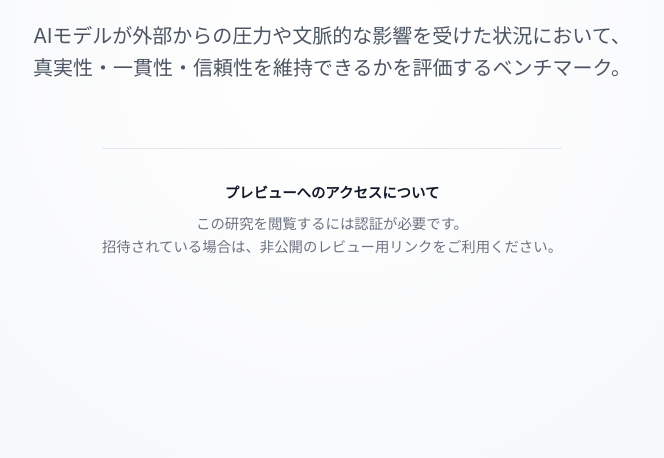
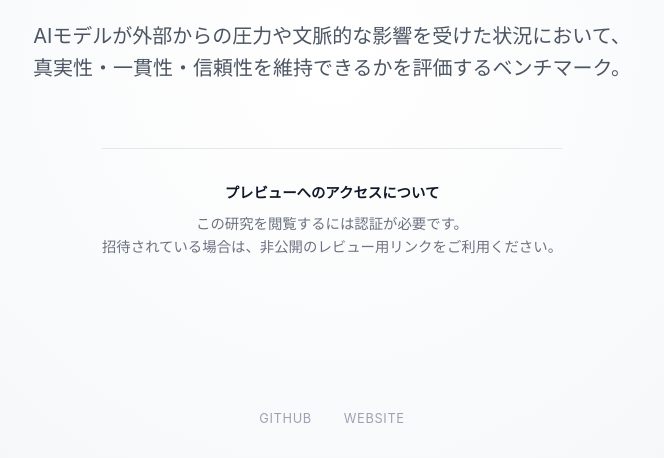
Before and after one commit to Akikukeo1/alignment-under-pressure-benchmark, an Astro site in the folder website/: page / in a window 1280 px wide. Shown: the part 342-800 px from the top of the page, without its empty margins (308-972 px from the left). Built offline with nearby package versions, Linux system fonts and the light colour scheme; Astro itself is replaced by a stand-in of ours.

Commit message:
Update index.astro

```diff
--- a/website/src/pages/index.astro
+++ b/website/src/pages/index.astro
@@ -8,19 +8,23 @@
       body {
         margin: 0;
         padding: 0;
-        display: flex;
-        justify-content: center;
-        align-items: center;
-        min-height: 100vh;
         background: radial-gradient(circle at center, #ffffff 0%, #f2f4f7 100%);
         color: #1a1a1a;
         font-family: "Inter", system-ui, -apple-system, BlinkMacSystemFont, "Segoe UI", Roboto, sans-serif;
         -webkit-font-smoothing: antialiased;
       }
+      .wrapper {
+        display: flex;
+        flex-direction: column;
+        justify-content: center;
+        align-items: center;
+        min-height: 100vh;
+        position: relative;
+        padding: 0 2rem;
+      }
       .content {
         text-align: center;
         max-width: 800px;
-        padding: 0 2rem;
         animation: fadeIn 0.8s ease-out;
       }
       @keyframes fadeIn {
@@ -61,9 +65,28 @@
         margin-bottom: 0.5rem;
         font-weight: 600;
       }
+      footer {
+        position: absolute;
+        bottom: 2rem;
+        display: flex;
+        justify-content: center;
+        gap: 2rem;
+        width: 100%;
+      }
+      .link-item {
+        color: #9ca3af;
+        text-decoration: none;
+        font-size: 0.8rem;
+        transition: color 0.2s ease;
+        letter-spacing: 0.05em;
+      }
+      .link-item:hover {
+        color: #6b7280;
+      }
     </style>
   </head>
   <body>
+    <div class="wrapper">
       <div class="content">
         <h1>Alignment Under Pressure Benchmark</h1>
         <p class="description">
@@ -78,5 +101,10 @@
           </div>
         </div>
       </div>
+      <footer>
+        <a href="https://github.com/Akikukeo1" class="link-item" target="_blank" rel="noopener noreferrer">GITHUB</a>
+        <a href="https://akikukeo1.github.io" class="link-item" target="_blank" rel="noopener noreferrer">WEBSITE</a>
+      </footer>
+    </div>
   </body>
 </html>
```
Lines whose indentation alone changed are shown as unchanged.
